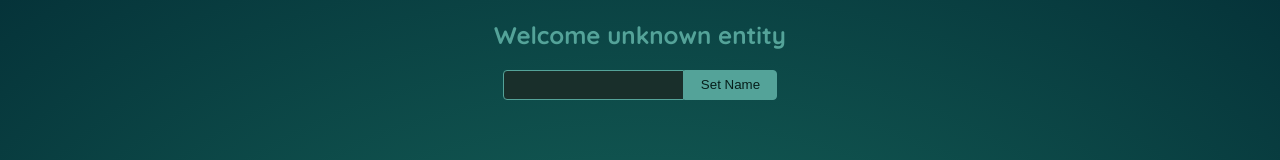
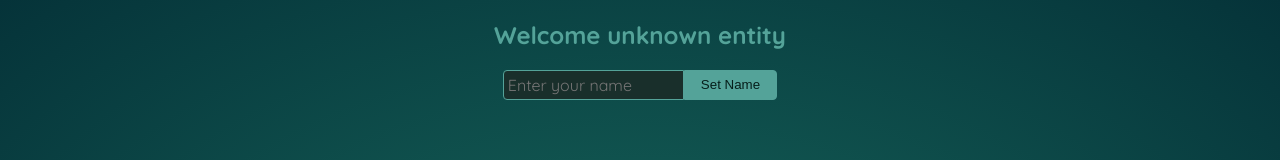
Before and after one commit to vvduth/quicksight-01, a React app in the folder code/react-ref-portal/: page / in a window 1280 px wide. Shown: the top 160 px of the page. Built offline with nearby package versions, Linux system fonts and the light colour scheme; the HTML template or start-up script is replaced by a standard one; a web font is replaced by a local one.

Commit message:
feat: implement refs in Player component for improved name input handling

```diff
--- a/code/react-ref-portal/src/components/Player.jsx
+++ b/code/react-ref-portal/src/components/Player.jsx
@@ -1,17 +1,20 @@
-import { useState } from "react";
+import { useState, useRef } from "react";
 
 export default function Player() {
-  const [enteredPlayerName, setEnteredPlayerName] = useState('')
+  const playerNameRef = useRef(null);
+  const [enteredPlayerName, setEnteredPlayerName] = useState("");
 
-  function handleChange(event) {
-    setEnteredPlayerName(event.target.value)
+  function handleClick() {
+    setEnteredPlayerName(playerNameRef.current.value);
   }
   return (
     <section id="player">
-      <h2>Welcome unknown entity</h2>
+      <h2>
+        Welcome {enteredPlayerName ? enteredPlayerName : "unknown entity"}
+      </h2>
       <p>
-        <input type="text" />
-        <button>Set Name</button>
+        <input type="text" ref={playerNameRef} placeholder="Enter your name" />
+        <button onClick={handleClick}>Set Name</button>
       </p>
     </section>
   );
```
Also changed, not shown: 1 other file (tests, documents, lock files or other folders).
